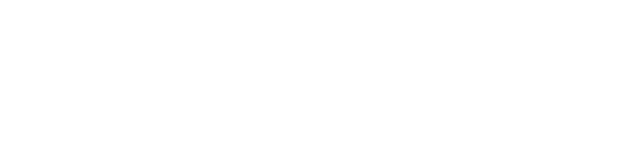
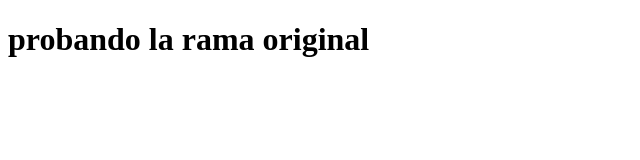
Before and after one commit to Nicolasrobert55/practicando-github, a plain HTML site: page index.html in a window 1280 px wide. Shown: the whole page, without its empty margins (0-640 px from the left). Drawn offline with Linux system fonts and the light colour scheme.

Commit message:
modificando la rama original

```diff
--- a/index.html
+++ b/index.html
@@ -7,6 +7,7 @@
     <title>Document</title>
     <link rel="stylesheet" href="css/css.css">
 </head>
+<h1>probando la rama original</h1>
 <body>
 
 </body>
```
